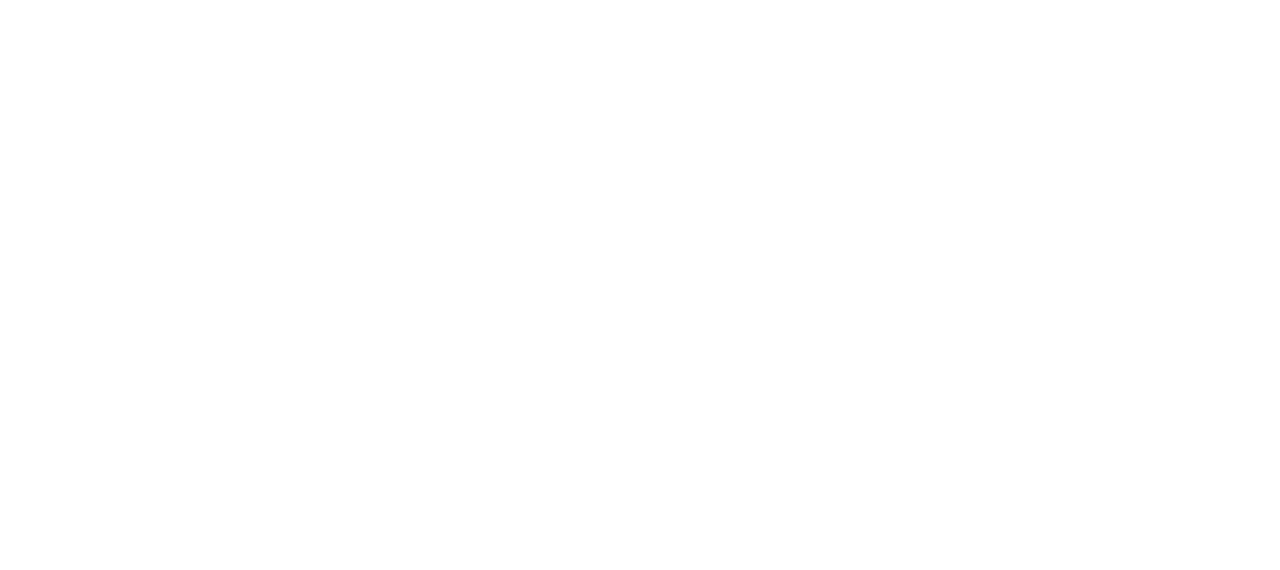
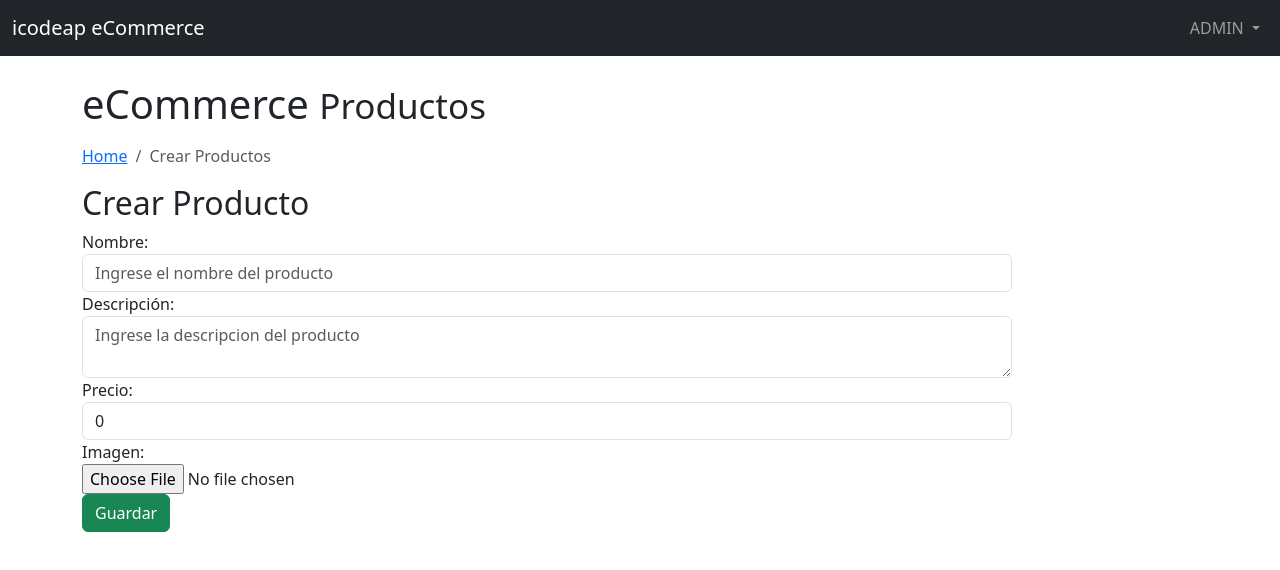
Before and after one commit to Aegon-IT/ecommerce-front, an Angular app: page /admin/product/update/1 in a window 1280 px wide. Before the commit this address led to /. Shown: the top 570 px of the page. Built offline with nearby package versions, Linux system fonts and the light colour scheme.

Commit message:
80. Redireccionar a la vista para actualizar un producto

```diff
--- a/src/app/app.module.ts
+++ b/src/app/app.module.ts
@@ -13,6 +13,7 @@
   { path: '', component: HomeComponent },
   {path: 'admin/product', component: ProductListComponent },
   {path: 'admin/product/productadd', component: ProductAddComponent },
+  {path: 'admin/product/update/:id', component: ProductAddComponent },
 ];
 
 @NgModule({
--- a/src/app/components/product-add/product-add.component.ts
+++ b/src/app/components/product-add/product-add.component.ts
@@ -1,11 +1,12 @@
 import {Component, OnInit} from '@angular/core';
 import {HttpClient} from "@angular/common/http";
 import {ProductService} from "../../services/product.service";
+import {ActivatedRoute, Router} from "@angular/router";
 
 @Component({
   selector: 'app-product-add',
   templateUrl: './product-add.component.html',
-  styleUrl: './product-add.component.css'
+  styleUrls:  ['./product-add.component.css']
 })
 export class ProductAddComponent implements OnInit {
   id :number =0
@@ -17,13 +18,13 @@
   userId :number = 1;
   categoryId: string ='1'
 
-  constructor(private productService: ProductService) {
+  constructor(private productService: ProductService, private router: Router, private activatedRoute: ActivatedRoute) {
 
   }
 
 
   ngOnInit(): void {
-
+      this.getProductById();
   }
 
   addProduct() {
@@ -39,7 +40,23 @@
     console.log(formData);
 
     this.productService.createProduct(formData).subscribe(
-      data => console.log(data),
-    )
+      data => {console.log(data);
+        this.router.navigate(['admin/product']);
+      }
+    );
+
+
   }
+
+  getProductById() {
+    this.activatedRoute.params.subscribe(
+      prod => {
+                let id = prod['id'];
+                if(id){
+                  console.log('el valor de la variable id: '+id);
+                }
+      }
+    );
+  }
+
 }
--- a/src/app/components/product-list/product-list.component.html
+++ b/src/app/components/product-list/product-list.component.html
@@ -13,7 +13,7 @@
     <li class="breadcrumb-item active">Ver Productos</li>
   </ol>
 
-  <a class="btn btn-primary" routerLink="/admin/product/addproduct"> Crear Producto</a>
+  <a class="btn btn-primary" routerLink="/admin/product/productadd"> Crear Producto</a>
   <h2>Productos</h2>
   <table class="table">
     <thead>
@@ -32,8 +32,8 @@
       <td>{{p.name}}</td>
       <td>{{p.description}}</td>
       <td>{{p.price}}</td>
-      <td><button class="btn btn-warning">Editar</button> </td>
-      <td><button class="btn btn-danger" (click)="deleteProductById(p.id)" >Eliminar</button>
+      <td><button class="btn btn-warning" [routerLink]="['/admin/product/update',p.id]">Editar</button> </td>
+      <td><button class="btn btn-danger" (click)="deleteProductById(p.id)" >Eliminar</button></td>
     </tr>
     </tbody>
   </table>
```
